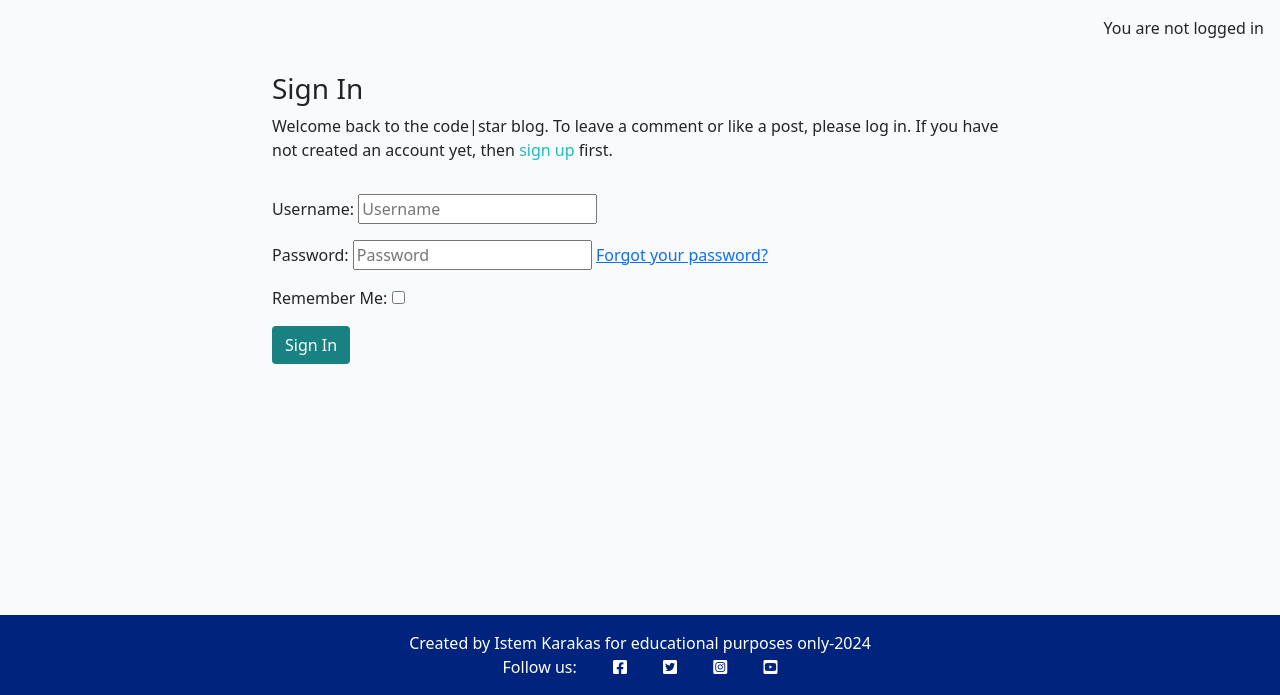
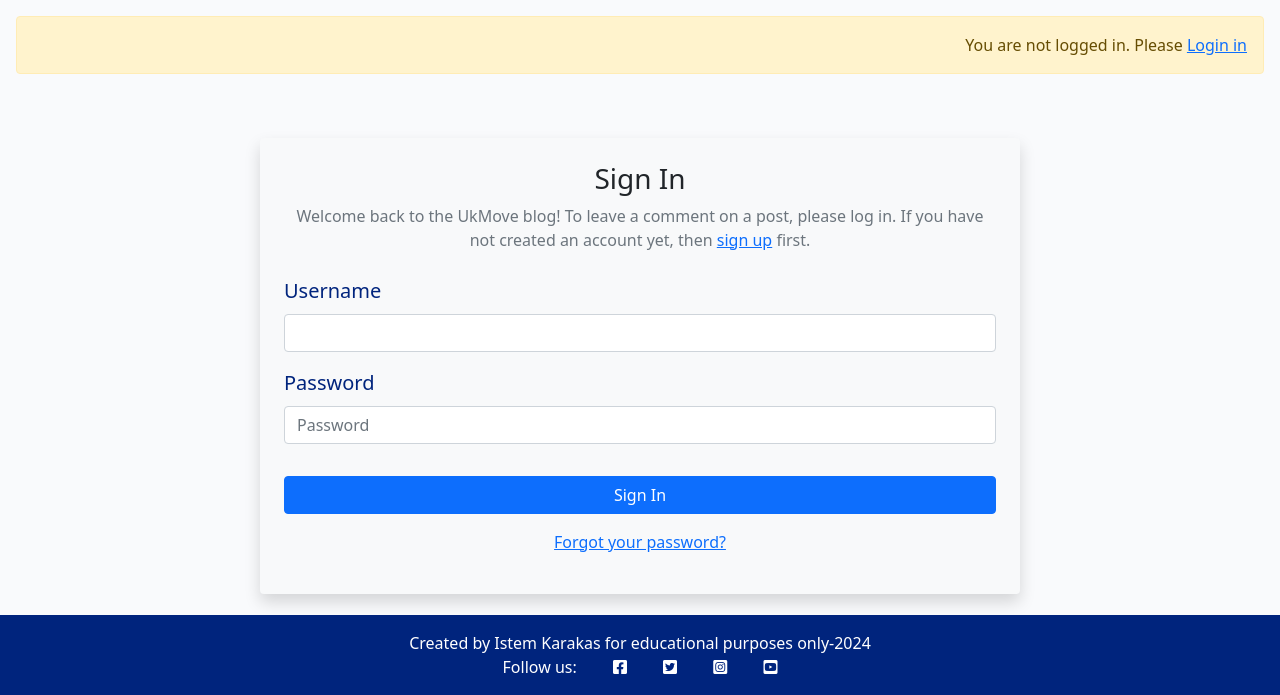
Before and after one commit to techistem/UkMove_CI_P4, a Django app: page /accounts/login/ in a window 1280 px wide. Shown: the part 105-800 px from the top of the page. Run offline with Django 4.2, Linux system fonts and the light colour scheme; some libraries are stand-ins or nearby versions.

Commit message:
Install django-widget-tweaks for improved form customization

```diff
--- a/UkMove/settings.py
+++ b/UkMove/settings.py
@@ -55,6 +55,7 @@ INSTALLED_APPS = [
     'blog',
     'about',
     'contact',
+    'widget_tweaks',
 ]
 
 # Auto redirect user to homepage after login/out
--- a/UkMove/urls.py
+++ b/UkMove/urls.py
@@ -25,4 +25,5 @@ urlpatterns = [
     path('admin/', admin.site.urls),
     path('summernote/', include('django_summernote.urls')),
     path("", include("blog.urls"), name="blog-urls"),
+
 ]
--- a/static/css/style.css
+++ b/static/css/style.css
@@ -166,10 +166,10 @@
 
 .image-flash {
     position: absolute;
-    bottom: 5%;
+    bottom: 3%;
     min-width: 30%;
     left: -2px;
-    background-color: #188181;
+    background-color: rgba(0, 36, 125, 0.6);
 }
 
 .scale {
--- a/templates/account/login.html
+++ b/templates/account/login.html
@@ -1,33 +1,49 @@
 {% extends "base.html" %}
 
 {% load i18n %}
+{% load widget_tweaks %}  <!-- Burada widget_tweaks'i yüklüyoruz -->
 {% load account socialaccount %}
 
 {% block head_title %}{% trans "Sign In" %}{% endblock %}
 
 {% block content %}
+<div class="container">
+    <div class="row justify-content-center">
+        <div class="col-md-8 mt-5 p-4 bg-light rounded shadow">
+            <h3 class="text-center">{% trans "Sign In" %}</h3>
 
-<div class="container">
-    <div class="row">
-        <div class="col-md-8 mt-3 offset-md-2">
-            <h3>{% trans "Sign In" %}</h3>
+            <p class="text-center text-muted">
+                {% blocktrans %}
+                Welcome back to the UkMove blog! To leave a comment on a post, please log in. If you have not created an account yet, then
+                <a class="link-primary" href="{{ signup_url }}">sign up</a> first.
+                {% endblocktrans %}
+            </p>
 
-            <p>{% blocktrans %}Welcome back to the code|star blog. To leave a comment or like a post, please log in. If
-                you
-                have not created an account yet, then <a class="link" href="{{ signup_url }}">sign up</a>
-                first.{% endblocktrans %}</p>
-        </div>
-    </div>
-    <div class="row">
-        <div class="col-md-8 mt-3 offset-md-2">
-            <form class="login" method="POST" action="{% url 'account_login' %}">
+            <form class="login mt-4" method="POST" action="{% url 'account_login' %}">
                 {% csrf_token %}
-                {{ form.as_p }}
+
+                <div class="mb-3">
+                    <label for="id_username" class="form-label">{% trans "Username" %}</label>
+                    <input type="text" name="username" id="id_username" class="form-control" required>
+                    <!-- add_class filtresi ile form-control sınıfı ekleniyor -->
+
+                </div>
+                <div class="mb-3">
+                    <label for="id_password" class="form-label">{% trans "Password" %}</label>
+                    <!-- add_class filtresi ile form-control sınıfı ekleniyor -->
+                    {{ form.password|add_class:"form-control" }}
+                </div>
+
                 {% if redirect_field_value %}
                 <input type="hidden" name="{{ redirect_field_name }}" value="{{ redirect_field_value }}" />
                 {% endif %}
-                <button class="btn btn-signup right" type="submit">{% trans "Sign In" %}</button>
+
+                <button class="btn btn-primary w-100 mt-3" type="submit">{% trans "Sign In" %}</button>
             </form>
+
+            <div class="text-center mt-3">
+                <p><a class="link-primary" href="{% url 'account_reset_password' %}">{% trans "Forgot your password?" %}</a></p>
+
         </div>
     </div>
 </div>
--- a/templates/base.html
+++ b/templates/base.html
@@ -91,9 +91,14 @@
     <!-- Greet Logged in User/Display message-->
     <main class="flex-shrink-0 main-bg">
         {% if user.is_authenticated %}
-        <p class="text-end m-3">You are logged in as {{ user }}</p>
+        <div class="alert alert-success text-end m-3" role="alert">
+            You are logged in as <strong>{{ user }}</strong> 😊
+        </div>
         {% else %}
-        <p class="text-end m-3">You are not logged in</p>
+        <div class="alert alert-warning text-end m-3" role="alert">
+            You are not logged in. Please <a href="{% url 'account_login' %}">Login in</a>
+
+        </div>
         {% endif %}
 
         {% block content %}
```
